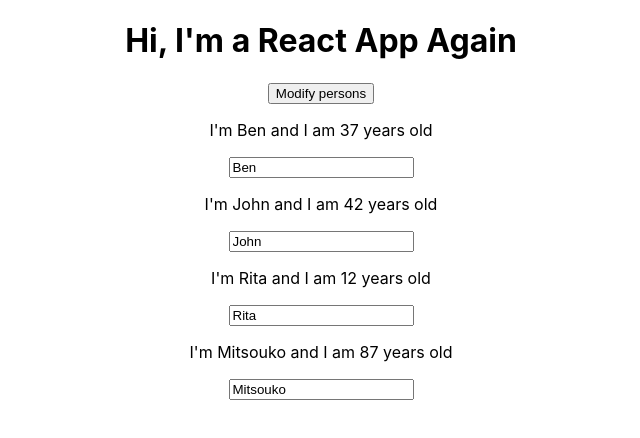
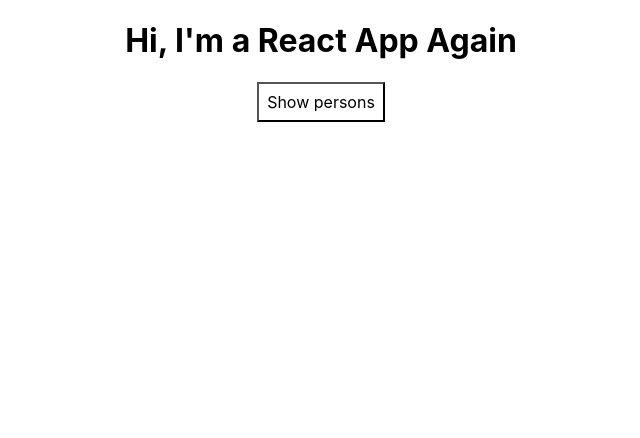
Before and after one commit to BenCRX/react-complete-guide, a React (Create React App) app: page / in a window 1280 px wide. Shown: the top 438 px of the page, without its empty margins (319-959 px from the left). Built offline with nearby package versions, Linux system fonts and the light colour scheme.

Commit message:
53 Finished

```diff
--- a/src/App.js
+++ b/src/App.js
@@ -1,60 +1,61 @@
-import React, { Component } from 'react';
-import './App.css';
-import Person from './Person/Person';
+import React, { Component } from "react";
+import "./App.css";
+import Person from "./Person/Person";
 
-class App extends Component
-{
-  state =
-  {
-    persons:
-    [
-      {name: "Ben", age: 37},
-      {name: "John", age: 42},
-      {name: "Rita", age: 12},
-      {name: "Mitsouko", age: 87}
-    ]
+class App extends Component {
+  state = {
+    persons: [
+      { name: "Ben", age: 37 },
+      { name: "John", age: 42 },
+      { name: "Rita", age: 12 },
+    ],
+    showPersons: false,
   };
 
-  handleModifyPersons = (newName) =>
-  {
-    this.setState
-    (
-      {
-        persons:
-        [
-          {name: newName, age: 48},
-          {name: "Johnathan", age: 49},
-          {name: "Ritamitsouko", age: 50},
-          {name: "Mitsoukokokokokoko", age: 51}
-        ]
-      }
-    );
+  handleModifyPersons = (newName) => {
+    this.setState({
+      persons: [
+        { name: newName, age: 48 },
+        { name: "Johnathan", age: 49 },
+        { name: "Ritamitsouko", age: 50 },
+      ],
+    });
   };
 
-  handleOnChangeName = (event) =>
-  {
-    this.setState
-    (
-      {
-        persons:
-        [
-          {name: "Ben", age: 37},
-          {name: event.target.value, age: 42},
-          {name: "Rita", age: 12},
-          {name: "Mitsouko", age: 87}
-        ]
-      }
-    );
-  }
+  handleOnChangeName = (event) => {
+    this.setState({
+      persons: [
+        { name: "Ben", age: 37 },
+        { name: event.target.value, age: 42 },
+        { name: "Rita", age: 12 },
+      ],
+    });
+  };
 
-  render()
-  {
+  handleTogglePersons = () => {
+    const doesShow = this.state.showPersons;
+    this.setState({ showPersons: !doesShow });
+  };
+
+  render() {
+    const style = {
+      backgroundColor: "white",
+      font: "inherit",
+      border: "1px solid buildQueries",
+      padding: "8px",
+      cursor: "pointer",
+    };
+
     return (
       <div className="App">
         <h1>Hi, I'm a React App Again</h1>
 
-        <button onClick={this.handleModifyPersons.bind(this, "Garou")}>Modify persons</button>
+        <button style={style} onClick={this.handleTogglePersons}>
+          Show persons
+        </button>
 
+        {this.state.showPersons ? (
+          <div>
             <Person
               name={this.state.persons[0].name}
               age={this.state.persons[0].age}
@@ -71,12 +72,8 @@
               name={this.state.persons[2].name}
               age={this.state.persons[2].age}
             />
-
-        <Person
-        name={this.state.persons[3].name}
-        age={this.state.persons[3].age}
-        />
-
+          </div>
+        ) : null}
       </div>
     );
   }
--- /dev/null
+++ b/src/Person/Person.css
@@ -0,0 +1,8 @@
+.Person {
+  width: 60%;
+  margin: 16px auto;
+  border: 1px solid #eee;
+  box-shadow: 0 2px 3px #ccc;
+  padding: 16px;
+  text-align: center;
+}
--- a/src/Person/Person.js
+++ b/src/Person/Person.js
@@ -1,14 +1,16 @@
-import React from 'react';
+import React from "react";
+import "./Person.css";
 
-const person = (props) =>
-{
-    return (
-        <div>
-            <p onClick={props.onClick}>I'm {props.name} and I am {props.age} years old</p>
-            <p>{props.children}</p>
-            <input type='text' onChange={props.onChange} value={props.name} />
-        </div>
-    );
-}
+const person = (props) => {
+  return (
+    <div className="Person">
+      <p onClick={props.onClick}>
+        I'm {props.name} and I am {props.age} years old
+      </p>
+      <p>{props.children}</p>
+      <input type="text" onChange={props.onChange} value={props.name} />
+    </div>
+  );
+};
 
 export default person;
```
Lines whose indentation alone changed are shown as unchanged.
